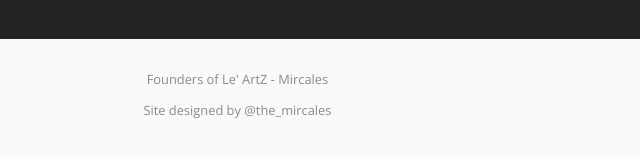
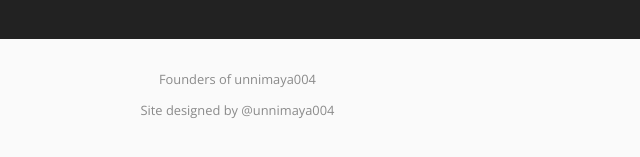
Before and after one commit to unnimaya004/project, a plain HTML site: page Le' ArtZ/The_ArtZ/index.html in a window 1280 px wide. Shown: the part 3635-3792 px from the top of the page, 0-640 px from the left. Drawn offline with nearby package versions, Linux system fonts and the light colour scheme.

Commit message:
index.html

```diff
--- a/Le' ArtZ/The_ArtZ/index.html
+++ b/Le' ArtZ/The_ArtZ/index.html
@@ -410,8 +410,8 @@
   <div class="container">
     <div class="row">
       <div class="col-md-4">
-        <p class="footer-links"><a href="#">Founders of Le' ArtZ - Mircales </a> <a href="#"></a></p>
-        <p class="footer-links"><a href="#">Site designed by @the_mircales </a> <a href="#"></a></p>
+        <p class="footer-links"><a href="#">Founders of unnimaya004 </a> <a href="#"></a></p>
+        <p class="footer-links"><a href="#">Site designed by @unnimaya004 </a> <a href="#"></a></p>
       </div>
       <div class="col-md-4"> <small></small></div>
       <div class="col-md-4">
```
